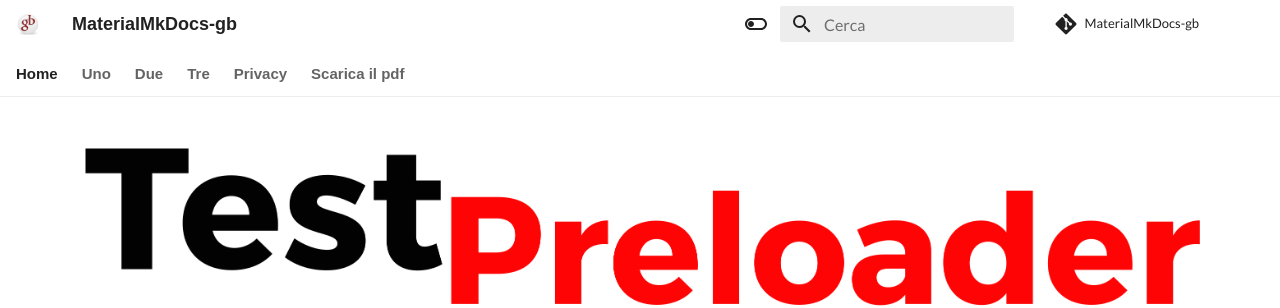
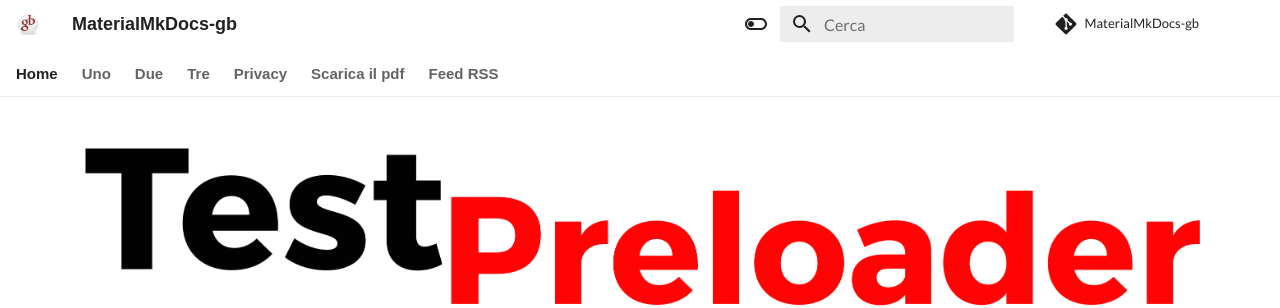
Before and after one commit to gbvitrano/MaterialMkDocs-gb, an MkDocs documentation site: the page built from docs/index.md, in a window 1280 px wide. Shown: the top 308 px of the page. Built offline with MkDocs 1.6.1 and Material for MkDocs 9.7.7, drawn with Linux system fonts in a browser that asks for light colours; nearby versions of some CDN libraries; some web fonts are replaced; library files that are not in the unit come from our copies; comment, search, counter and statistics services are not loaded.

Commit message:
Update mkdocs.yml

```diff
--- a/mkdocs.yml
+++ b/mkdocs.yml
@@ -171,4 +171,5 @@
         - bla bla: bla.md
     - Privacy: privacy.md
     - Scarica il pdf: MaterialMkDocs-gb.pdf
+    - Feed RSS: feed_rss_created.xml
   # - Tags: tags.md
```
